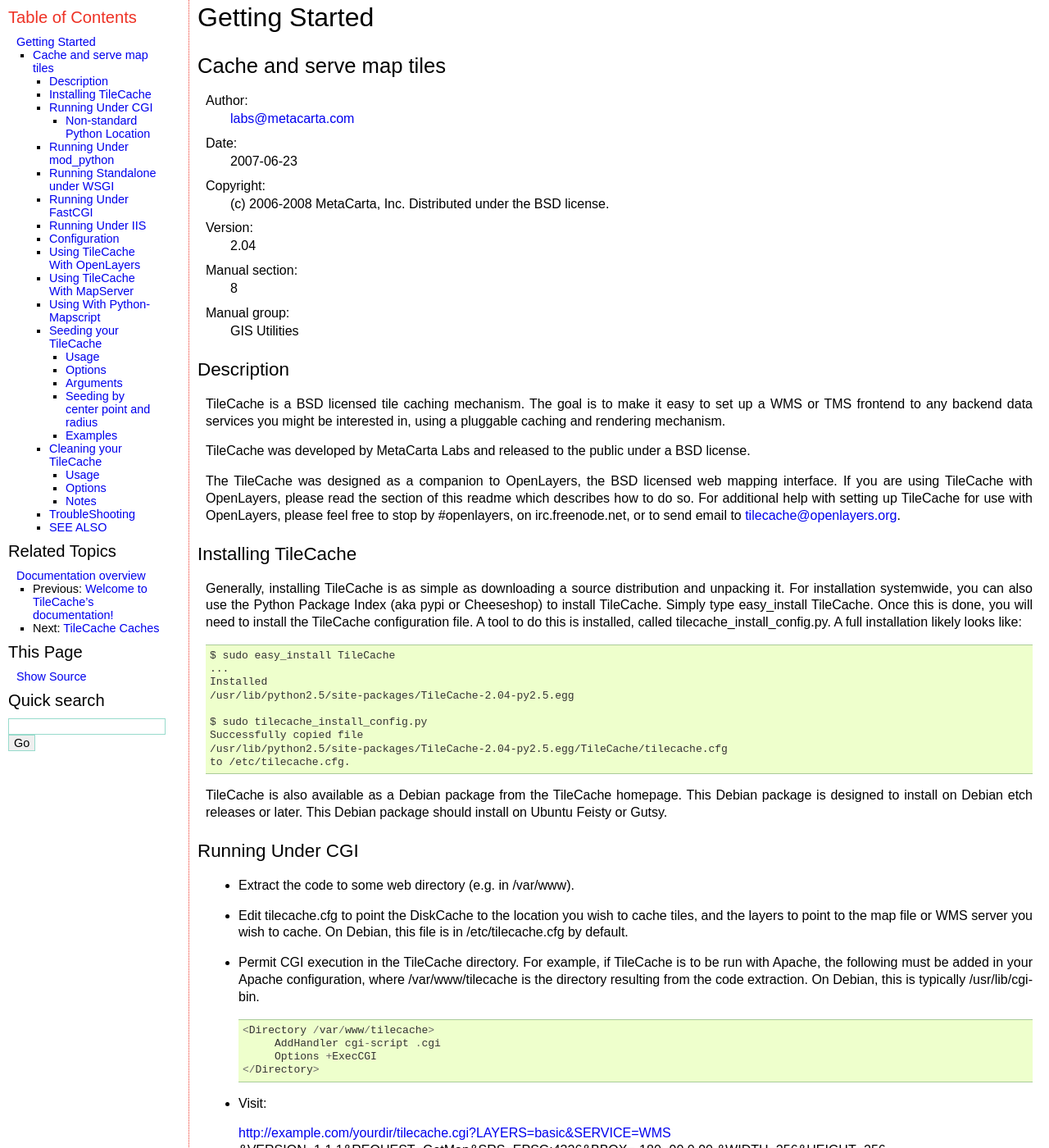
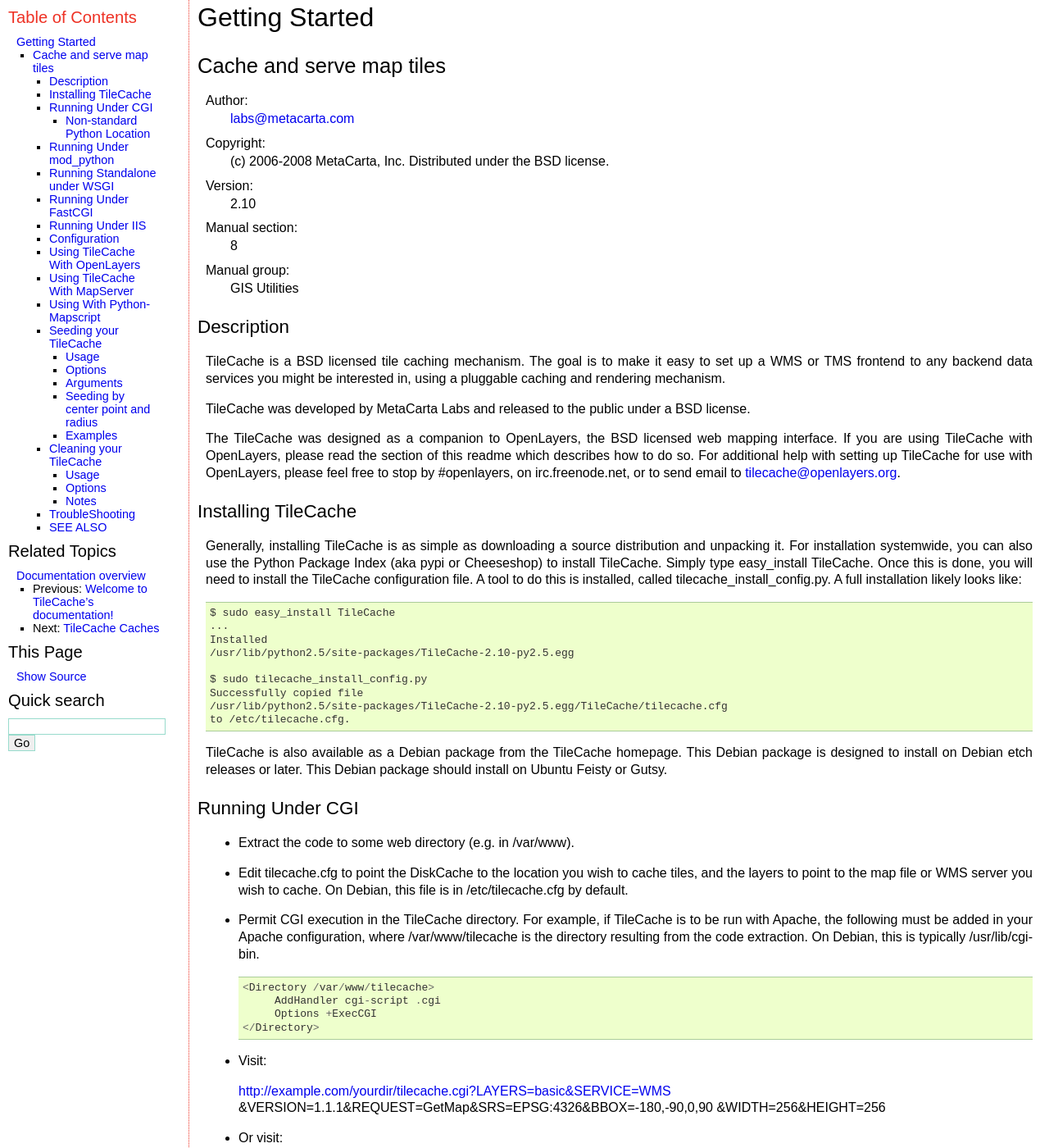
Before and after one commit to llerradyoh/tilecache, a Sphinx documentation site: the page built from tilecache/docs/README.txt, in a window 1280 px wide and 1400 px high. Shown: the whole window at 82% size. Built offline with Sphinx 7.4.7, drawn with Linux system fonts in a browser that asks for light colours.

Commit message:
update version numbers.

```diff
--- a/tilecache/docs/README.txt
+++ b/tilecache/docs/README.txt
@@ -7,10 +7,9 @@ Cache and serve map tiles
 -------------------------
 
 :Author: labs@metacarta.com
-:Date:   2007-06-23
 :Copyright: (c) 2006-2008 MetaCarta, Inc.
             Distributed under the BSD license.
-:Version: 2.04
+:Version: 2.10
 :Manual section: 8
 :Manual group: GIS Utilities
 
@@ -43,11 +42,11 @@ tilecache_install_config.py. A full installation likely looks like::
   $ sudo easy_install TileCache
   ...
   Installed
-  /usr/lib/python2.5/site-packages/TileCache-2.04-py2.5.egg
+  /usr/lib/python2.5/site-packages/TileCache-2.10-py2.5.egg
 
   $ sudo tilecache_install_config.py
   Successfully copied file
-  /usr/lib/python2.5/site-packages/TileCache-2.04-py2.5.egg/TileCache/tilecache.cfg
+  /usr/lib/python2.5/site-packages/TileCache-2.10-py2.5.egg/TileCache/tilecache.cfg
   to /etc/tilecache.cfg.
 
 TileCache is also available as a Debian package from the TileCache homepage.
```
Also changed, not shown: 1 other file.
